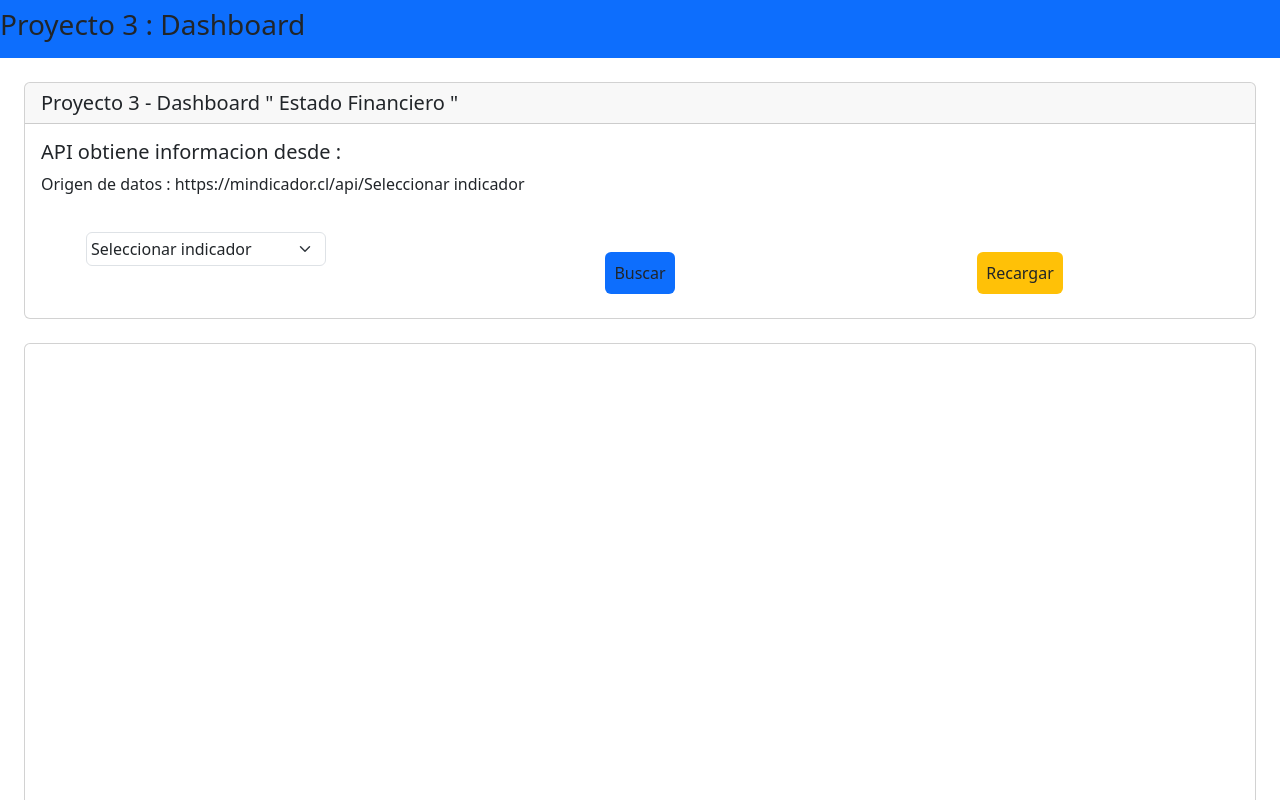
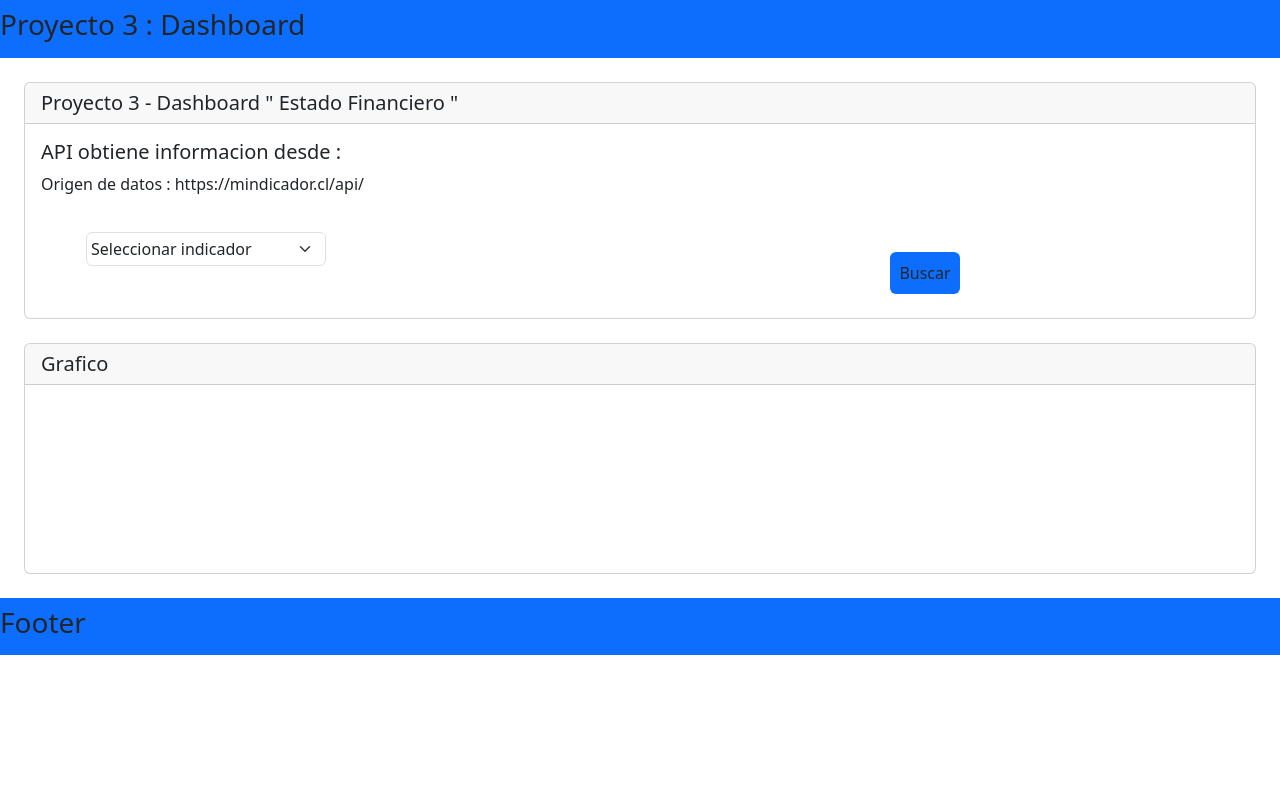
Before and after one commit to spotfreeman/Proyecto3, a website: page index.html in a window 1280 px wide. Both pictures are taken after a click on the button "Buscar". Shown: the top 800 px of the page. Drawn offline with nearby package versions, Linux system fonts and the light colour scheme; no server answers.

Commit message:
Reparado actualizacion de Grafico

```diff
--- a/assets/js/app.js
+++ b/assets/js/app.js
@@ -1,3 +1,5 @@
+import { createChart } from "./chart.js";
+
 // API datos financieros
 const boton = document.getElementById('boton')
 const tarjeta = document.getElementById('tarjeta')
@@ -20,51 +22,39 @@ function mostrar(e) {
     `
 }
 
+let valoresApi = []
 // Esperando evento del BOTON para ejecutar un ASYNC
 boton.addEventListener('click', async (e) => {
-
+    e.preventDefault()
     // en la constante OPCION se guarda el valor seleccionado por el usuario
     const opcion = seleccion.value;
+
     // en la constante URL se guarda la direccion de la API + OPCION del usuario
+    // lo hice asi para que sea lo mas secuencial e ilustrativo
     const url = 'https://mindicador.cl/api/' + opcion
-    e.preventDefault()
 
-    // Obtenemos y cuardamos los datos JSON
-    const valoresUrl = await fetch(url)
-    const valoresSeleccion = await valoresUrl.json()
+    // Array que guardara los datos en LET para que sea usable de distintas funciones
+    let valoresApi = []
 
-    // Preparo la informacion a mostrar posteriormente
-    const fechas = valoresSeleccion.serie.map((entry) => entry.fecha)
-    const valor = valoresSeleccion.serie.map((entry) => entry.valor)
-    console.log(fechas)
-    console.log(valor)
-    // El elemento myChart y se inserta el grafico.
-    const ctx = document.getElementById('myChart');
+    // Obtenemos y guardamos los datos JSON
+    const getData = async () => {
+        const opcion = seleccion.value;
+        const valorUrl = 'https://mindicador.cl/api/' + opcion
+        const url = await fetch(valorUrl);
+        const data = await url.json();
+        console.log(data)
+        valoresApi = data.serie;
+    };
 
-    new Chart(ctx, {
-        type: 'line',
-        data: {
-            // Aqui se inserta la CONST "fechas"
-            labels: fechas,
-            datasets: [{
-                label: 'Valor',
-                // Aqui se inserta la CONST "valor"
-                data: valor,
-                borderWidth: 1
-            }]
-        },
-        options: {
-            scales: {
-                y: {
-                    beginAtZero: false
-                }
-            }
-        }
-    });
+    // Enviamos la informacion guardada en el Arregle "valoresApi" a Chart.js
+    getData()
+        // Si la informacion es correcta
+        .then(() => { createChart(valoresApi) })
+        // Si la informacion es incorrecta o algo salio mal
+        .catch(error => console.log("Algo salio mal"))
+        .finally(end => console.log("Fin de la ejecucion de getData"))
+
 })
 
-const reload = document.getElementById('reload')
-reload.addEventListener("click", reloading)
-function reloading() {
-    location.reload()
-}
+// Existen dos boton.addEventListener por que queria ver como funcionaban en
+// paralelo no es un error de duplicado
--- /dev/null
+++ b/assets/js/chart.js
@@ -0,0 +1,29 @@
+const myChart = document.getElementById('myChart')
+let myChartFin
+
+export const createChart = (valoresApi) => {
+    if (myChartFin) {
+        myChartFin.destroy()
+    }
+    myChartFin = new Chart(myChart, {
+        type: 'line',
+        data: {
+            // Aqui se inserta la CONST "fechas"
+            labels: valoresApi.map((item) => item.fecha),
+            datasets: [{
+                label: 'Valor',
+                // Aqui se inserta la CONST "valor"
+                data: valoresApi.map((item) => item.valor),
+                borderWidth: 1
+            }]
+        },
+        options: {
+            scales: {
+                y: {
+                    // BeginAtZero en falso para que el grafico no inicie de valor = 0
+                    beginAtZero: false
+                }
+            }
+        }
+    });
+}
--- a/index.html
+++ b/index.html
@@ -13,7 +13,6 @@
 </head>
 
 <body>
-
     <nav class="navbar bg-primary" data-bs-theme="dark">
         <h3> Proyecto 3 : Dashboard</h3>
     </nav>
@@ -25,40 +24,50 @@
             <p id="tarjeta" class="card-text">https://mindicador.cl/api</p>
         </div>
 
+        <form>
             <div class="container text-center">
                 <div class="row align-items-start">
                     <div class="col">
                         <select id="seleccion" class="form-select m-1 p-1" style="max-width: 15rem;"
-                        aria-label="Default select example">
-                        <option selected>Seleccionar indicador</option>
+                            aria-label="Default select example" required>
+                            <option selected disabled value="">Seleccionar indicador</option>
                             <option value="uf">UF</option>
                             <option value="dolar">Dolar</option>
                             <option value="euro">Euro</option>
                         </select>
                     </div>
+
                     <div class="col">
-                    <button id="boton" class="btn bg-primary m-4 p-2" type="button">Buscar</button>
-                </div>
-                <div class="col">
-                    <button id="reload" class="btn bg-warning m-4 p-2" type="button">Recargar</button>
+                        <button id="boton" class="btn bg-primary m-4 p-2" type="submit">Buscar</button>
                     </div>
                 </div>
             </div>
 
+
+        </form>
     </div>
 
-    <div class="card m-4 p-2 text-align">
+    <div class="card m-4">
+        <h5 class="card-header">Grafico</h5>
+        <div class="card-body">
+            <div class="text-align">
                 <canvas id="myChart" class=""></canvas>
             </div>
+        </div>
+    </div>
 
-    <h3> borrar de aqui para abajo solo tarjetas de muestra</h3>
+
+
+    <footer class="navbar bg-primary" data-bs-theme="dark">
+        <h3> Footer </h3>
+    </footer>
 
     <!-- Scripts -->
     <!-- Script : Chart.js -->
     <script src="https://cdn.jsdelivr.net/npm/chart.js"></script>
 
     <!-- Script : APP para  -->
-    <script src="assets/js/app.js"></script>
+    <script src="assets/js/app.js" type="module"></script>
 
     <!-- Script : Bootstrap frame para dejar bonito -->
     <script src="https://cdn.jsdelivr.net/npm/bootstrap@5.3.0/dist/js/bootstrap.bundle.min.js"
```
Lines whose indentation alone changed are shown as unchanged.
